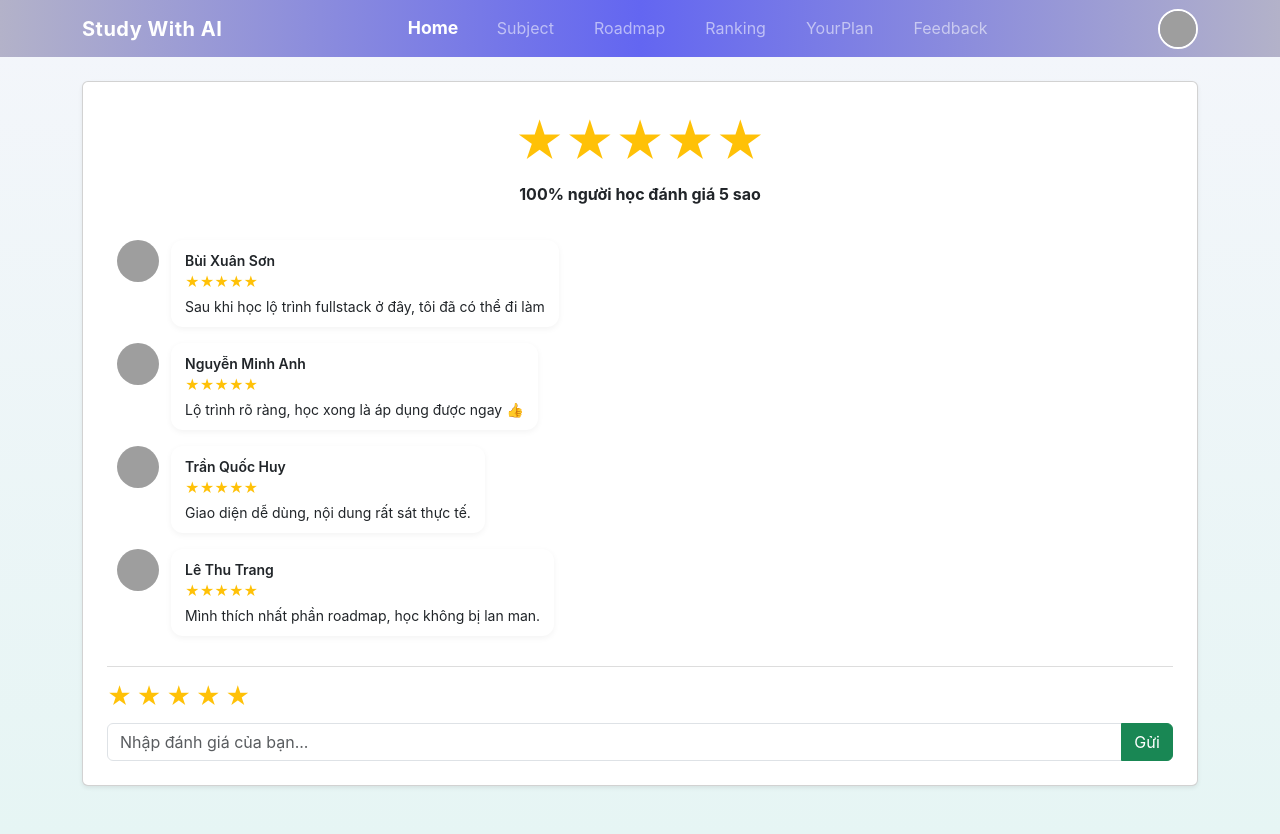
After one commit to s0nbuildtech287/student_support_system, a Flask app: page /feedback in a window 1280 px wide. The commit adds this page. Run offline with Flask 3, Linux system fonts and the light colour scheme; grey boxes are pictures that could not be loaded.

Commit message:
feedback

```diff
--- a/app.py
+++ b/app.py
@@ -4,6 +4,7 @@ from routes.home import home_bp
 from routes.ranking import ranking_bp
 from routes.user import user_bp
 from routes.roadmap import roadmap_bp
+from routes.feedback import feedback_bp
 app = Flask(__name__)
 
 # Đăng ký route (Blueprint)
@@ -12,6 +13,7 @@ app.register_blueprint(subject_bp)
 app.register_blueprint(ranking_bp)
 app.register_blueprint(user_bp)
 app.register_blueprint(roadmap_bp)
+app.register_blueprint(feedback_bp)
 
 # Trang mặc định → Exercise
 @app.route("/")
--- /dev/null
+++ b/routes/feedback.py
@@ -0,0 +1,7 @@
+from flask import Blueprint, render_template
+
+feedback_bp = Blueprint("feedback", __name__)
+
+@feedback_bp.route("/feedback")
+def feedback():
+    return render_template("feedback.html")
--- /dev/null
+++ b/templates/feedback.html
@@ -0,0 +1,255 @@
+<!DOCTYPE html>
+<html lang="vi">
+  <head>
+    <title>Study With AI - Feedback</title>
+    <meta charset="utf-8" />
+    <meta name="viewport" content="width=device-width, initial-scale=1.0" />
+
+    <!-- Bootstrap -->
+    <link href="https://cdn.jsdelivr.net/npm/bootstrap@5.3.2/dist/css/bootstrap.min.css" rel="stylesheet" />
+
+    <!-- Common CSS -->
+    <link href="{{ url_for('static', filename='css/common.css') }}" rel="stylesheet" />
+
+    <style>
+      body {
+        background-color: #f5f6fa;
+      }
+
+      .star-big {
+        font-size: 48px;
+        color: #ffc107;
+      }
+
+      .feedback-box {
+        max-height: 420px;
+        overflow-y: auto;
+        padding: 10px;
+      }
+
+      .feedback-item {
+        display: flex;
+        gap: 12px;
+        margin-bottom: 16px;
+      }
+
+      .feedback-item.me {
+        flex-direction: row-reverse;
+        text-align: right;
+      }
+
+      .feedback-item.me .bubble {
+        background-color: #dcf8c6;
+      }
+
+      .avatar {
+        width: 42px;
+        height: 42px;
+        border-radius: 50%;
+        object-fit: cover;
+      }
+
+      .bubble {
+        background: #fff;
+        border-radius: 12px;
+        padding: 10px 14px;
+        max-width: 70%;
+        box-shadow: 0 2px 6px rgba(0, 0, 0, 0.05);
+      }
+
+      .bubble .name {
+        font-weight: 600;
+        font-size: 14px;
+      }
+
+      .bubble .stars {
+        color: #ffc107;
+        font-size: 14px;
+      }
+
+      .bubble .comment {
+        margin-top: 4px;
+        font-size: 14px;
+      }
+
+      .feedback-input {
+        border-top: 1px solid #ddd;
+        padding-top: 12px;
+      }
+
+      .star-select span {
+        font-size: 24px;
+        cursor: pointer;
+        color: #ccc;
+      }
+
+      .star-select span.active {
+        color: #ffc107;
+      }
+    </style>
+  </head>
+
+  <body>
+    <!-- NAVBAR -->
+    <nav class="navbar navbar-expand-lg navbar-dark bg-dark">
+      <div class="container d-flex justify-content-between">
+        <a class="navbar-brand fw-bold" href="/">Study With AI</a>
+
+        <div class="collapse navbar-collapse justify-content-center">
+          <ul class="navbar-nav gap-4">
+            <li class="nav-item">
+              <a class="nav-link active" href="/">Home</a>
+            </li>
+            <li class="nav-item">
+              <a class="nav-link" href="/subject">Subject</a>
+            </li>
+            <li class="nav-item">
+              <a class="nav-link" href="/roadmap">Roadmap</a>
+            </li>
+            <li class="nav-item">
+              <a class="nav-link" href="/ranking">Ranking</a>
+            </li>
+            <li class="nav-item">
+              <a class="nav-link" href="/yourplan">YourPlan</a>
+            </li>
+            <li class="nav-item"><a class="nav-link" href="/feedback">Feedback</a></li>
+          </ul>
+        </div>
+
+        <!-- User Avatar -->
+        <div class="user-avatar-wrapper" id="userAvatarBtn">
+          <img src="/static/images/avatar.jpg" alt="User Avatar" class="user-avatar" />
+
+          <div class="user-dropdown" id="userDropdown">
+            <div class="user-dropdown-header">
+              <div class="user-info">
+                <img src="/static/images/avatar.jpg" alt="User" class="user-info-avatar" />
+                <div class="user-info-text">
+                  <h6>Khang Nguyen</h6>
+                  <small>khang@example.com</small>
+                </div>
+              </div>
+            </div>
+            <div class="user-dropdown-menu">
+              <a href="{{ url_for('user.profile') }}" class="user-dropdown-item">👤 Hồ sơ cá nhân</a>
+              <a href="{{ url_for('user.settings') }}" class="user-dropdown-item">⚙️ Cài đặt</a>
+              <a href="{{ url_for('user.statistics') }}" class="user-dropdown-item">📊 Thống kê</a>
+              <div class="user-dropdown-divider"></div>
+              <a href="#" class="user-dropdown-item">🚪 Đăng xuất</a>
+            </div>
+          </div>
+        </div>
+      </div>
+    </nav>
+
+    <!-- MAIN -->
+    <div class="container mt-4 mb-5">
+      <div class="card p-4 shadow-sm">
+        <!-- STAR SUMMARY -->
+        <div class="text-center mb-4">
+          <div class="star-big">★★★★★</div>
+          <div class="fw-bold mt-1">100% người học đánh giá 5 sao</div>
+        </div>
+
+        <!-- FEEDBACK LIST -->
+        <div class="feedback-box" id="feedbackList">
+          <!-- HARDCORE DATA -->
+          <div class="feedback-item">
+            <img alt="xs" class="avatar" src="https://i.pravatar.cc/100?img=50" />
+            <div class="bubble">
+              <div class="name">Bùi Xuân Sơn</div>
+              <div class="stars">★★★★★</div>
+              <div class="comment">Sau khi học lộ trình fullstack ở đây, tôi đã có thể đi làm</div>
+            </div>
+          </div>
+          <div class="feedback-item">
+            <img alt="xs" class="avatar" src="https://i.pravatar.cc/100?img=11" />
+            <div class="bubble">
+              <div class="name">Nguyễn Minh Anh</div>
+              <div class="stars">★★★★★</div>
+              <div class="comment">Lộ trình rõ ràng, học xong là áp dụng được ngay 👍</div>
+            </div>
+          </div>
+
+          <div class="feedback-item">
+            <img alt="xs" class="avatar" src="https://i.pravatar.cc/100?img=32" />
+            <div class="bubble">
+              <div class="name">Trần Quốc Huy</div>
+              <div class="stars">★★★★★</div>
+              <div class="comment">Giao diện dễ dùng, nội dung rất sát thực tế.</div>
+            </div>
+          </div>
+
+          <div class="feedback-item">
+            <img alt="xs" class="avatar" src="https://i.pravatar.cc/100?img=45" />
+            <div class="bubble">
+              <div class="name">Lê Thu Trang</div>
+              <div class="stars">★★★★★</div>
+              <div class="comment">Mình thích nhất phần roadmap, học không bị lan man.</div>
+            </div>
+          </div>
+        </div>
+
+        <!-- INPUT -->
+        <div class="feedback-input mt-3">
+          <div class="d-flex align-items-center gap-3 mb-2">
+            <div class="star-select" id="starSelect">
+              <span data-star="1">★</span>
+              <span data-star="2">★</span>
+              <span data-star="3">★</span>
+              <span data-star="4">★</span>
+              <span data-star="5">★</span>
+            </div>
+          </div>
+
+          <div class="input-group">
+            <input type="text" id="commentInput" class="form-control" placeholder="Nhập đánh giá của bạn..." />
+            <button class="btn btn-success" onclick="sendFeedback()">Gửi</button>
+          </div>
+        </div>
+      </div>
+    </div>
+
+    <script>
+      let selectedStar = 5;
+
+      const stars = document.querySelectorAll("#starSelect span");
+      stars.forEach((star) => {
+        star.addEventListener("click", () => {
+          selectedStar = star.dataset.star;
+          stars.forEach((s) => s.classList.remove("active"));
+          for (let i = 0; i < selectedStar; i++) {
+            stars[i].classList.add("active");
+          }
+        });
+      });
+
+      // default 5 star
+      stars.forEach((s) => s.classList.add("active"));
+
+      function sendFeedback() {
+        const comment = document.getElementById("commentInput").value.trim();
+        if (!comment) return;
+
+        const list = document.getElementById("feedbackList");
+
+        const item = document.createElement("div");
+        item.className = "feedback-item me";
+
+        item.innerHTML = `
+      <img class="avatar" src="./static/images/avatar.jpg" alt="Bạn" />
+      <div class="bubble">
+        <div class="name">Bạn</div>
+        <div class="stars">${"★".repeat(selectedStar)}</div>
+        <div class="comment">${comment}</div>
+      </div>
+    `;
+
+        list.appendChild(item);
+        list.scrollTop = list.scrollHeight;
+
+        document.getElementById("commentInput").value = "";
+      }
+    </script>
+  </body>
+</html>
--- a/templates/home.html
+++ b/templates/home.html
@@ -35,9 +35,7 @@
             <li class="nav-item">
               <a class="nav-link" href="/yourplan">YourPlan</a>
             </li>
-            <li class="nav-item">
-              <a class="nav-link" href="/information">Blog</a>
-            </li>
+            <li class="nav-item"><a class="nav-link" href="/feedback">Feedback</a></li>
           </ul>
         </div>
 
--- a/templates/ranking.html
+++ b/templates/ranking.html
@@ -31,7 +31,7 @@
             <li class="nav-item">
               <a class="nav-link" href="/yourplan">YourPlan</a>
             </li>
-            <li class="nav-item"><a class="nav-link" href="/information">Blog</a></li>
+            <li class="nav-item"><a class="nav-link" href="/feedback">Feedback</a></li>
           </ul>
         </div>
         <!-- User Avatar -->
--- a/templates/roadmap.html
+++ b/templates/roadmap.html
@@ -36,9 +36,7 @@
             <li class="nav-item">
               <a class="nav-link" href="/yourplan">YourPlan</a>
             </li>
-            <li class="nav-item">
-              <a class="nav-link" href="/information">Blog</a>
-            </li>
+            <li class="nav-item"><a class="nav-link" href="/feedback">Feedback</a></li>
           </ul>
         </div>
 
--- a/templates/subject.html
+++ b/templates/subject.html
@@ -25,7 +25,7 @@
              <li class="nav-item">
               <a class="nav-link" href="/yourplan">YourPlan</a>
             </li>
-            <li class="nav-item"><a class="nav-link" href="/information">Blog</a></li>
+            <li class="nav-item"><a class="nav-link" href="/feedback">Feedback</a></li>
           </ul>
         </div>
          <!-- User Avatar -->
```
